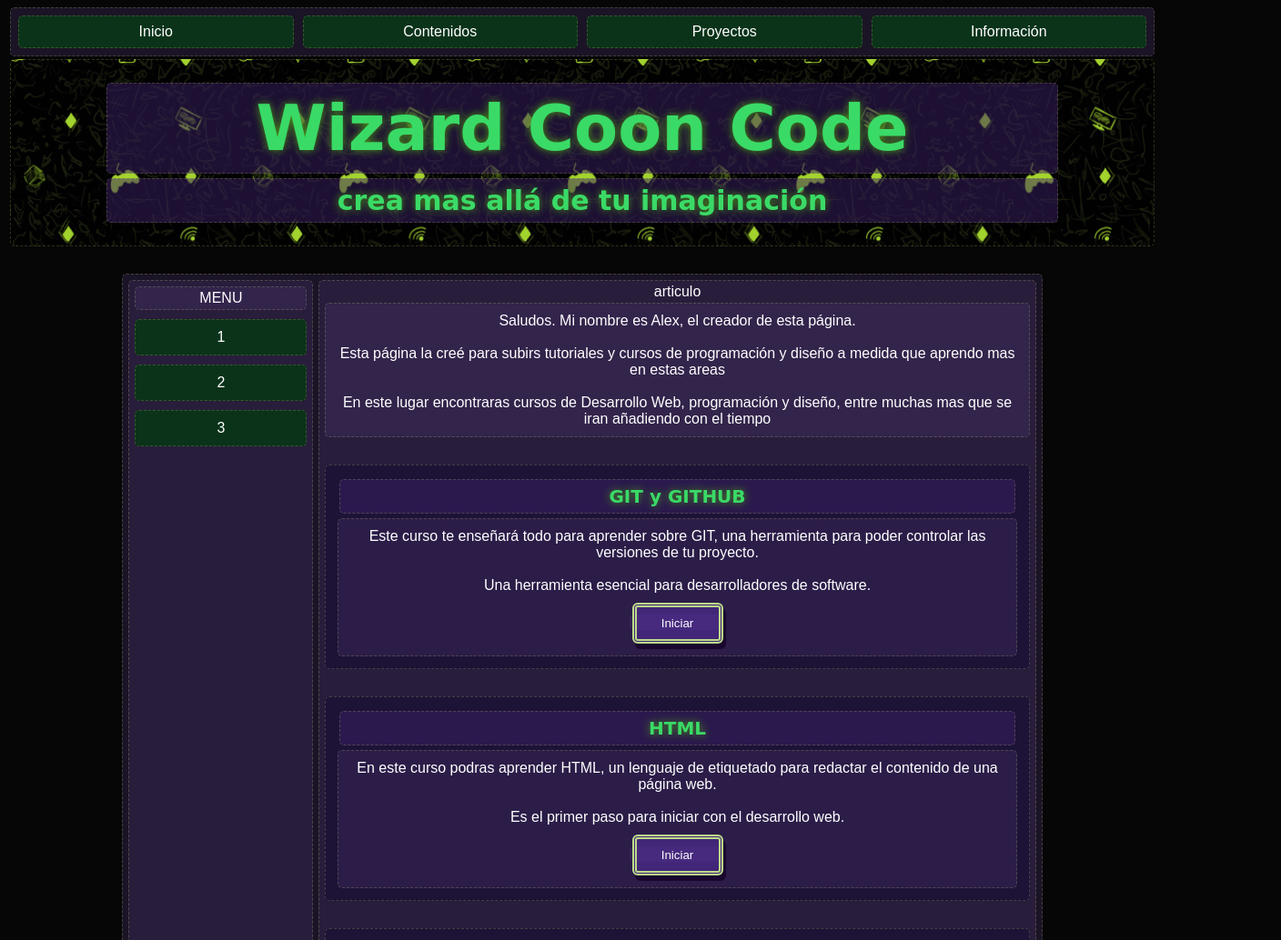
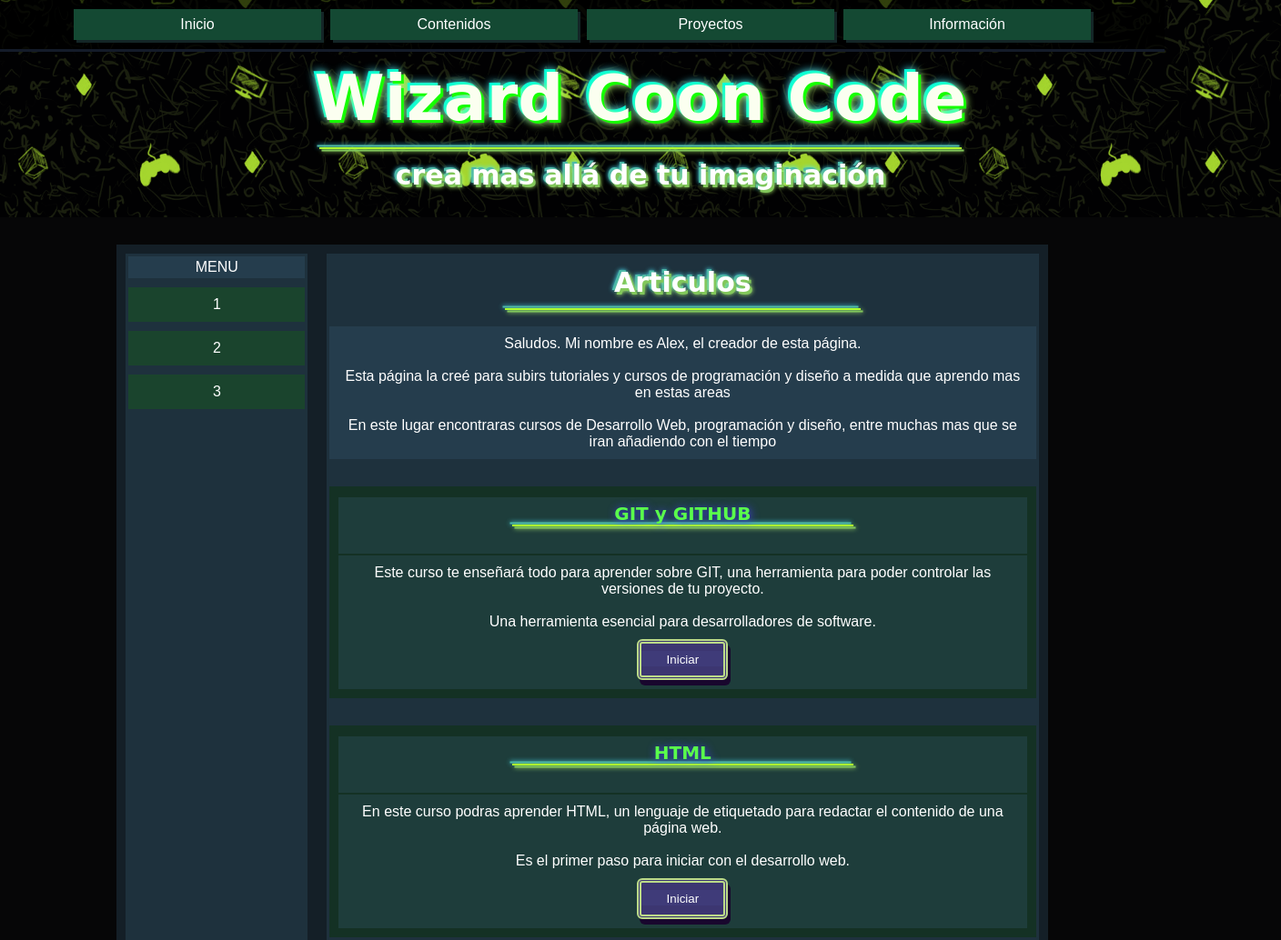
Before and after one commit to AxlOtlCode/MiPaginaWeb, a plain HTML site: page index.html in a window 1280 px wide. Shown: the top 1034 px of the page at 91% size, 1408 px wide, since content can reach past the window. Drawn offline with Linux system fonts and the light colour scheme; a web font is replaced by a local one.

Commit message:
se cambia el estilo de la pagina

```diff
--- a/STYLES/style.css
+++ b/STYLES/style.css
@@ -1,10 +1,8 @@
 body *{
-    border: 1px dashed rgb(232, 238, 114, 0.2);
-    border-radius: 5px;
-    margin: 3px;
+    margin: 0 auto;
     padding: 3px;
 
-    background-color: rgba(76, 53, 114, 0.3);
+    background-color: rgba(53, 90, 114, 0.3);
 
     font-family: 'Sofia Sans Semi Condensed', sans-serif;
     color: white;
@@ -12,6 +10,8 @@ body *{
 }
 body{
     background-color: rgb(6, 6, 7);
+    margin: 0;
+    padding: 0;
 }
 
 
@@ -20,10 +20,14 @@ b{
 }
 
 header{
-    padding: 20px 100px;
+    margin: 0;
+    padding: 0;
+
+    width: 110%;
 
     background-image: url(../IMAGES/Patron_Pagina.png);
-    background-size: 20%;
+    background-size: 25%;
+
 }
 h1{
     margin: 5px;
@@ -31,11 +35,10 @@ h1{
 
     font-family: 'Rubik Iso', cursive;
     font-size: 70px;
-    color: rgb(58, 218, 103);
-    text-shadow: 0 0 10px rgb(75, 154, 23);
-
-
-    background-color: rgba(59, 33, 101, 0.5);
+    color: rgb(251, 255, 240);
+    text-shadow:3px 3px 0 rgb(21, 255, 0),3px 3px 10px rgb(181, 255, 111),
+                -3px -3px 0 rgb(0, 255, 221), -3px -3px 10px rgb(75, 234, 255);
+    background: none;
 }
 h2{
     font-size: 30px;
@@ -43,39 +46,62 @@ h2{
     padding: 6px;
 
     font-family: 'Rubik Iso', cursive;
-    color: rgb(58, 218, 103);
-    text-shadow: 0 0 10px rgb(75, 154, 23);
+    color: rgb(255, 255, 255);
+    text-shadow: 2.5px 2.5px 0 rgb(130, 199, 91), 2.5px 2.5px 5px rgb(181, 255, 111),
+                -2.5px -2.5px 0 rgb(76, 184, 169), -2.5px -2.5px 5px rgb(75, 234, 255);
 
-
-    background-color: rgba(59, 33, 101, 0.5);
+    background: none;
 }
 
 h3{
     font-size: 20px;
-    margin: 5px;
+    margin: 2px 0 ;
     padding: 6px;
 
     font-family: 'Rubik Iso', cursive;
-    color: rgb(58, 218, 103);
-    text-shadow: 0 0 10px rgb(75, 154, 23);
+    color: rgb(90, 255, 75);
+    text-shadow: 1px 1px 10px rgb(66, 63, 238);
 
 
-    background-color: rgba(59, 33, 101, 0.5);
+}
+hr{
+    width: 50%;
+    padding: 0;
+    border: 1px solid greenyellow;
+    box-shadow: 2.5px 2.5px 0 rgb(130, 199, 91), 2.5px 2.5px 5px rgb(181, 255, 111),
+                -2.5px -2.5px 0 rgb(76, 184, 169), -2.5px -2.5px 5px rgb(75, 234, 255);
 }
 
 
 
 nav{
+    background-color: rgb(0, 0, 0, 0.7);
+
+    border: none;
+    padding: 0;
     display: flex;
     justify-content: center;
+
+    width: 100%;
+
+    box-shadow: 0 3px 0 rgb(20, 27, 41);
+
+
+    position: fixed;
+    left: 50%;
+    top: 0 vw;
+    transform: translate(-50%);
 }
 nav div{
+
+    box-shadow: 3px 3px 0  rgb(20, 38, 39);
+
     cursor: pointer;
-    margin: 5px 5px;
+    margin: 10px 5px;
     padding: 8px;
-    width:25%;
+    width: 20%;
 
-    background-color: rgb(11, 51, 26);
+    background-color: rgb(20, 73, 51);
 }
 
 
@@ -85,22 +111,25 @@ main{
     margin-right: 10%;
     display: flex;
     margin-top: 30px;
+    padding: 0;
 }
 
 main aside{
     width: 20%;
+    margin: 1%;
 }
 main aside div{
     cursor: pointer;
     padding: 10px;
     margin-top: 10px;
 
-    background-color: rgb(11, 51, 26);
+    background-color: rgb(26, 68, 45);
 }
 
 
 main article{ /*Contenido principal*/
         width: 80%;
+        margin: 1%;
 
     }
 article p{
@@ -109,7 +138,7 @@ article p{
 section{
         margin-top: 30px;
         padding: 10px;
-        background-color: rgba(18, 11, 51, 0.5);
+        background-color: rgba(11, 51, 13, 0.5);
     }
 
 
--- a/index.html
+++ b/index.html
@@ -21,14 +21,16 @@
             <nav>
                 <div>Inicio</div>
                 <div>Contenidos</div>
-
                 <div>Proyectos</div>
                 <div>Información</div>
             </nav>
+            <header>
 
-            <header>
+                <br><br><br>
                 <h1>Wizard Coon Code</h1>
+                <hr>
                 <h2>crea mas allá de tu imaginación</h2>
+                <br>
 
             </header>
 
@@ -41,8 +43,8 @@
 
                 </aside>
                 <article>
-                    articulo
-
+                    <h2>Articulos</h2> <hr>
+                    <br>
                     <p>Saludos. Mi nombre es Alex, el creador de esta página.
                         <br><br>
                     Esta página la creé para subirs tutoriales y cursos de programación y diseño a
@@ -52,7 +54,7 @@
                     muchas mas que se iran añadiendo con el tiempo</p>
 
                     <section>
-                        <h3>GIT y GITHUB</h3>
+                        <h3>GIT y GITHUB <hr> <br> </h3>
                         <p>Este curso te enseñará todo para aprender sobre GIT, una herramienta para poder controlar las versiones de tu
                             proyecto.
                             <br><br>
@@ -63,7 +65,7 @@
                     </section>
 
                     <section>
-                        <h3>HTML</h3>
+                        <h3>HTML <hr> <br> </h3>
                         <p>En este curso podras aprender HTML, un lenguaje de etiquetado para redactar
                             el contenido de una página web.
                             <br><br>
```
